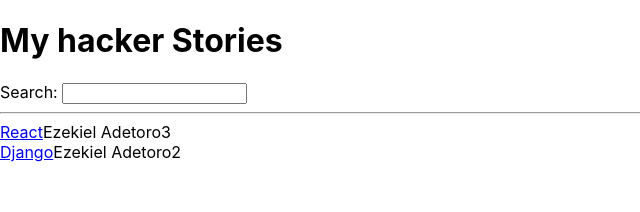
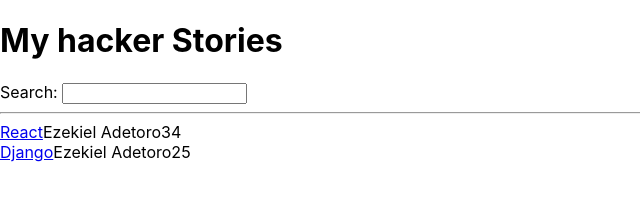
Before and after one commit to adetorodev/roads-to-react, a React (Create React App) app: page / in a window 1280 px wide. Shown: the top 212 px of the page, without its empty margins (0-640 px from the left). Built offline with nearby package versions, Linux system fonts and the light colour scheme.

Commit message:
object destruturing

```diff
--- a/src/App.js
+++ b/src/App.js
@@ -36,7 +36,7 @@
     <div>
       <h1>My hacker Stories</h1>
 
-      <Search onSearch={handleSearch} />
+      <Search search={searchTerm} onSearch={handleSearch} />
 
       <hr />
 
@@ -46,25 +46,33 @@
   );
 };
 
-const List = props =>
-  props.list.map(item => (
-    <div key={item.objectID}>
+const List = ({ list }) =>
+  list.map( item => <Item key={item.objectID} item={item} />)
+
+  const Item = ({
+    item: {
+    title, url, author, num_comments, point
+  },
+}) => (
+    <div>
       <span>
-        <a href={item.url}>{item.title}</a>
+        <a href={url}>{title}</a>
       </span>
-      <span>{item.author}</span>
-      <span>{item.num_comments}</span>
-      <span>{item.points}</span>
+      <span>{author}</span>
+      <span>{num_comments}</span>
+      <span>{point}</span>
     </div>
-  ));
+  )
 
 
-
-const Search = props => (
-  <div>
-    <label htmlFor="search">Search: </label>
-    <input id="search" type="text" onChange={props.onSearch} />
-  </div>
-);
+const Search = ({ search, onSearch }) => {
+  // const { search, onSearch } = props
+  return (
+    <div>
+      <label htmlFor="search">Search: </label>
+      <input id="search" type="text" value={search} onChange={onSearch} />
+    </div>
+  );
+}
 
 export default App;
```
